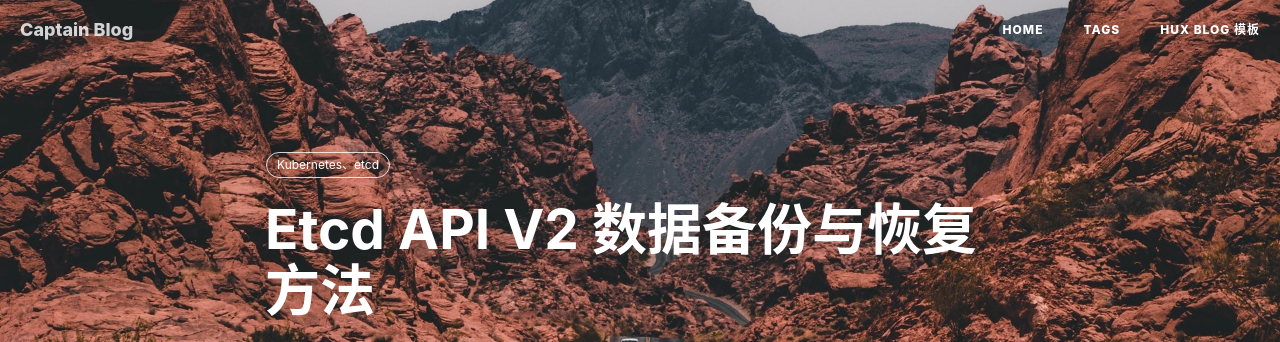
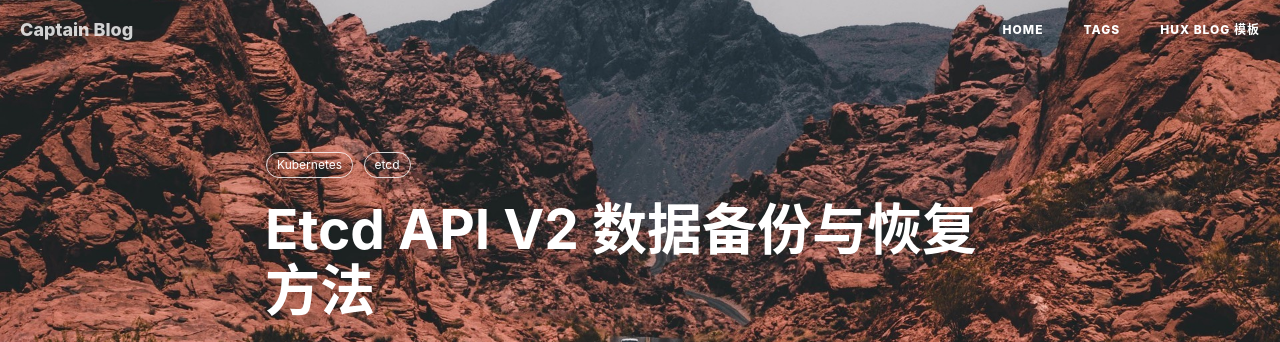
Before and after one commit to FangXiangmeng/www.xmsny.cn, a Jekyll site: the page built from _posts/2019-06-05-etcdv2数据备份恢复.md, in a window 1280 px wide. Shown: the top 342 px of the page. Built offline with Jekyll 4.4.1, drawn with Linux system fonts in a browser that asks for light colours; nearby versions of some CDN libraries; comment, search, counter and statistics services are not loaded.

Commit message:
This my blog

```diff
--- a/_includes/footer.html
+++ b/_includes/footer.html
@@ -72,7 +72,7 @@
                 <p class="copyright text-muted">
                     Copyright &copy;  {{ site.title }} {{ site.time | date: '%Y' }} <br>  &copy; 京ICP备19009762号-1
                     <br>
-                    Theme by <a href="https://xmsny.cn">captain</a>
+                    Theme by <a href="https://github.com/FangXiangmeng/xmsny">captain</a>
                    <!-- <iframe
                         style="margin-left: 2px; margin-bottom:-5px;"
                         frameborder="0" scrolling="0" width="91px" height="20px"
--- a/_posts/2019-06-05-etcdv2数据备份恢复.md
+++ b/_posts/2019-06-05-etcdv2数据备份恢复.md
@@ -7,7 +7,8 @@ date: 2019-05-20T11:25:13+08:00
 author: "FangXiangMeng"
 published: true
 tags:
-  - Kubernetes、etcd
+  - Kubernetes
+  - etcd
 ---
 
 
```
Also changed, not shown: _posts/2020-04-16-Centos7安装Openstack-stein版本.md (+1 -0 lines).
